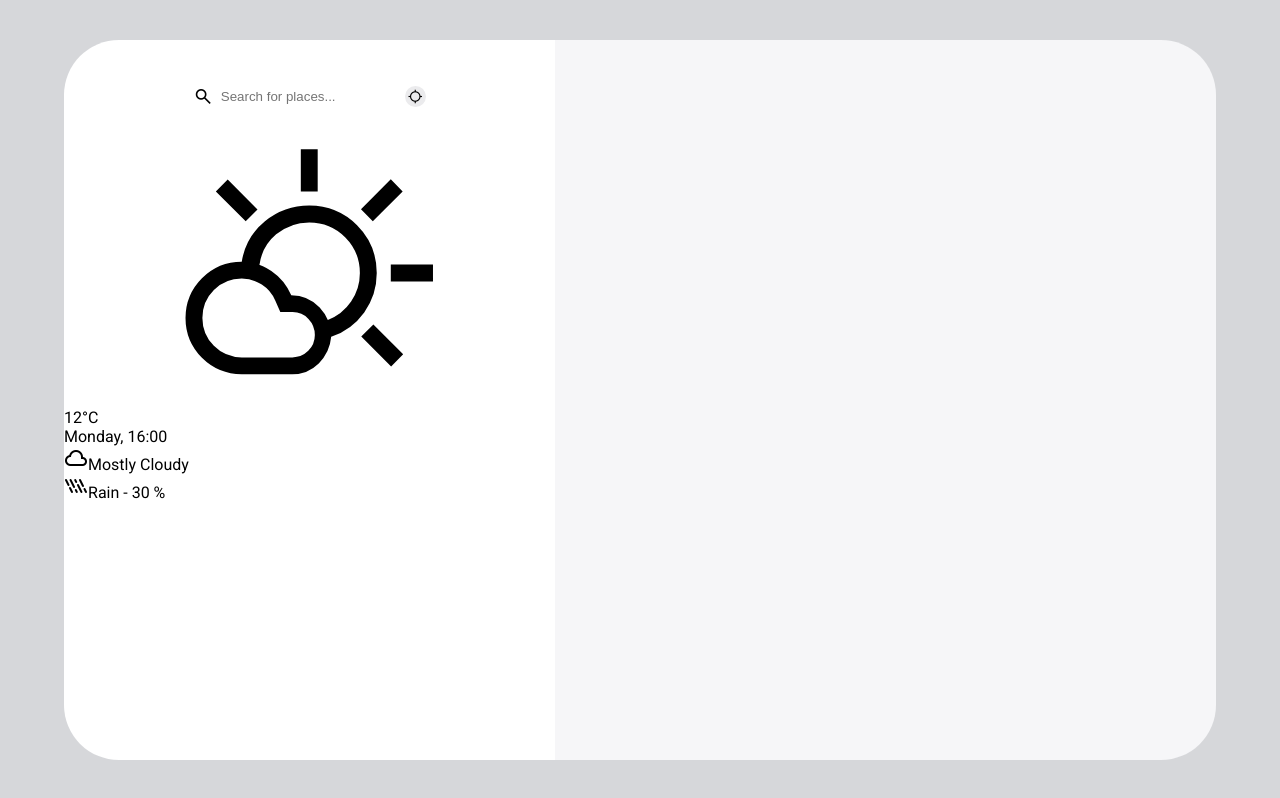
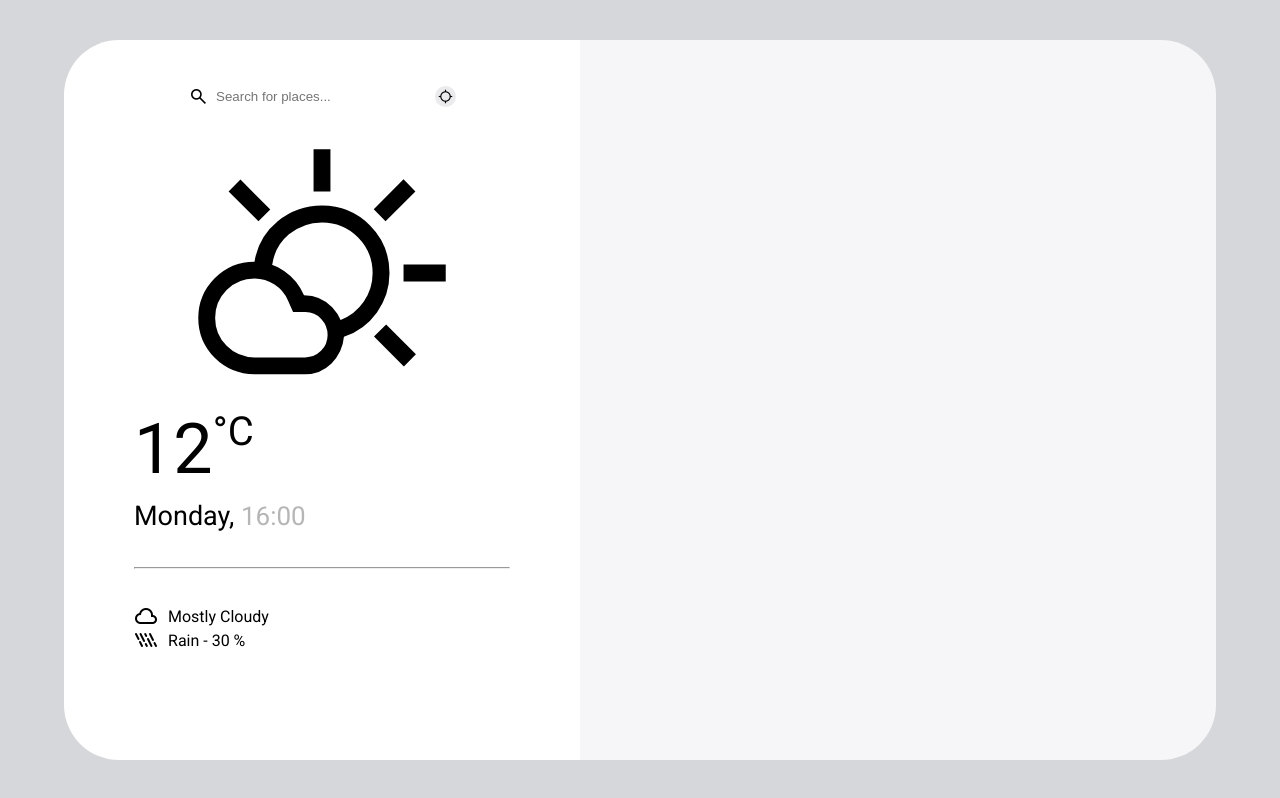
Before and after one commit to FavorWhite/W_Project_v3, an Angular app: page / in a window 1280 px wide. Shown: the top 798 px of the page. Built offline with nearby package versions, Linux system fonts and the light colour scheme.

Commit message:
layoutfor forecast component

```diff
--- a/src/app/app.component.css
+++ b/src/app/app.component.css
@@ -12,10 +12,11 @@
     background: #fff;
     border-top-left-radius: 55px;
     border-bottom-left-radius: 55px;
+    padding: 0 70px;
 }
 
 .main-content{
-    flex-grow: 6;
+    flex-grow: 12;
     background: #F6F6F8;
     border-top-right-radius: 55px;
     border-bottom-right-radius: 55px;
--- a/src/app/forecast/forecast.component.css
+++ b/src/app/forecast/forecast.component.css
@@ -11,3 +11,38 @@
 .forecast-icon-big .material-symbols-outlined {
     font-size: 270px;
 }
+
+.date {
+
+    margin-top: 10px;
+}
+
+.day-of-week {
+    font-size: 27px;
+}
+
+.hour {
+    font-size: 26px;
+    color: #b6b6b6;
+}
+
+.metric-temp {
+    font-size: 40px;
+    vertical-align: top;
+}
+
+.temp-numb {
+    font-size: 70px;
+}
+
+.divider {
+    margin: 35px 0;
+}
+
+.clouds-icon, .clouds-text,
+.precipitation-icon, .precipitation-text{
+    vertical-align: middle;
+}
+.clouds-icon, .precipitation-icon{
+    margin-right: 10px;
+}
--- a/src/app/forecast/forecast.component.html
+++ b/src/app/forecast/forecast.component.html
@@ -13,19 +13,21 @@
             <span class="day-of-week">Monday, </span>
             <span class="hour">16:00</span>
         </div>
-        <div class="divider"></div>
+        <div class="divider-wrapper">
+            <hr class="divider">
+        </div>
         <div class="forecast-desc">
             <div class="clouds">
-                <span class="material-symbols-outlined">
+                <span class="material-symbols-outlined clouds-icon">
                     cloud
                     </span>
-                    <span>Mostly Cloudy</span>
+                <span class="clouds-text">Mostly Cloudy</span>
             </div>
             <div class="rain">
-                <span class="material-symbols-outlined">
+                <span class="material-symbols-outlined precipitation-icon">
                     rainy_light
                     </span>
-                    <span>Rain - 30 %</span>
+                <span class="precipitation-text">Rain - 30 %</span>
             </div>
         </div>
     </div>
--- a/src/app/location-search/location-search.component.css
+++ b/src/app/location-search/location-search.component.css
@@ -39,4 +39,5 @@
     vertical-align: middle;
     border-radius: 50%;
     background: #ebebed;
+    margin-left: 35px;
 }
```
